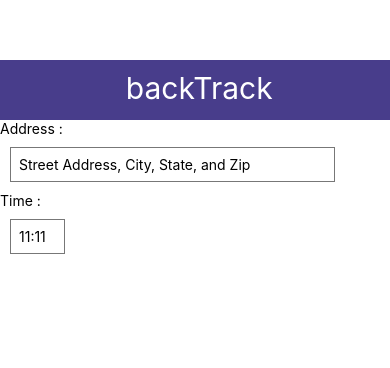
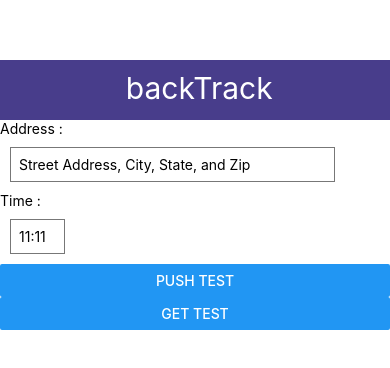
Before and after one commit to dprebyl/backtrack, a React Native app in the folder app/: screen / in a window 390 px wide. Shown: the top 368 px of the page. Built offline with nearby package versions, Linux system fonts and the light colour scheme.

Commit message:
added test buttons for testing PUSH and GET requests to the server

```diff
--- a/app/App.js
+++ b/app/App.js
@@ -1,7 +1,8 @@
 import React, {useState} from 'react';
-import { StyleSheet, Text, TextInput, View } from 'react-native';
+import { StyleSheet, Text, TextInput, View, Button } from 'react-native';
 import Time from './Components/Time';
 import Header from './Components/Header';
+import {createAlert,getAlerts} from './Request';
 
 
 //app it self
@@ -18,6 +19,26 @@ const App = () =>{
        onChangeText={(getAddress) => setAdress(getAddress)} />
       <Time/>
 
+      <Button
+        onPress={
+          (userPhone,contactPhone,alertTime,alertMessage) => {
+            const d = new Date();
+            const db_date = d => d.toISOString().slice(0, 19).replace('T', ' ');
+            createAlert('+13149205055','+13149205055',db_date(d),'help!')
+          }
+        }
+        title="PUSH TEST"
+      />
+      <Text/>
+      <Text/>
+      <Button
+        onPress={
+          () => {
+            getAlerts('+1349205055')
+          }
+        }
+        title="GET TEST"
+      />
 
     </View>
   );
```
